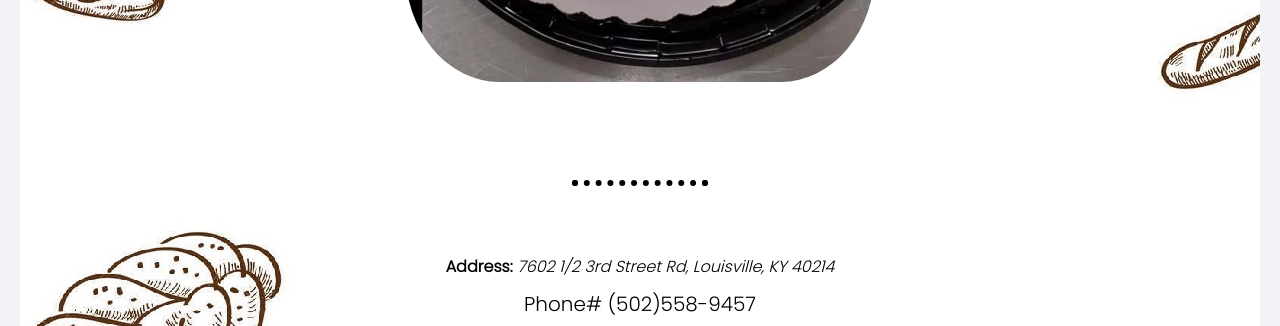
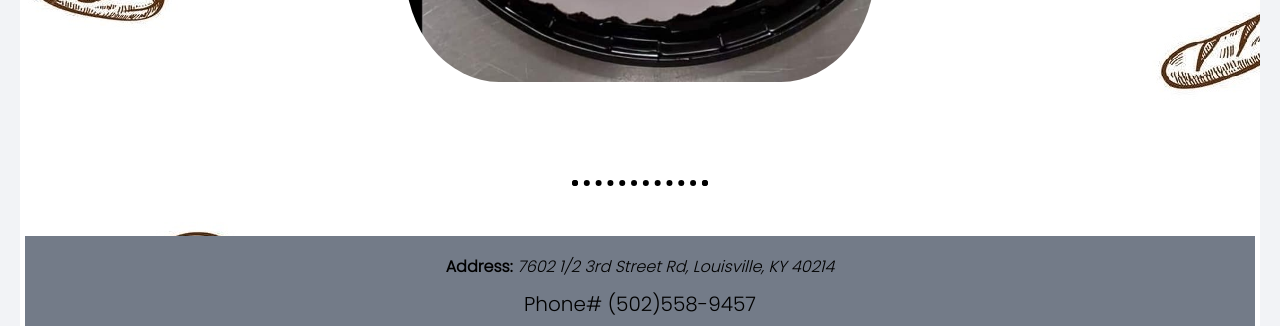
Before and after one commit to DanisCafeBakery/Louisville, a plain HTML site: page index.html in a window 1280 px wide. Shown: the part 2990-3316 px from the top of the page. Drawn offline with nearby package versions, Linux system fonts and the light colour scheme.

Commit message:
Update Style.css

```diff
--- a/Style.css
+++ b/Style.css
@@ -100,6 +100,7 @@ body{
     text-align: center;
     padding: 5px;
     color: #000;
+    background-color:#737b88;
 }
 
 .bar menu {
```
